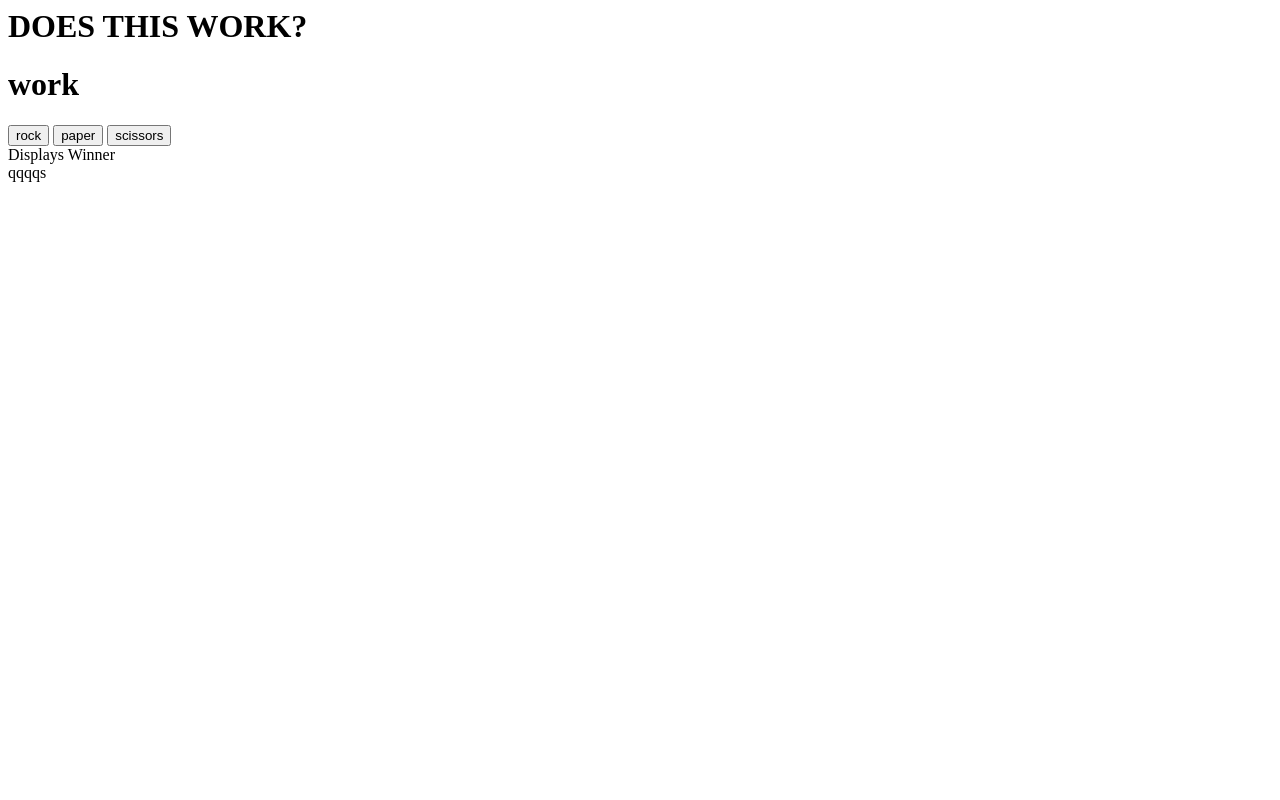
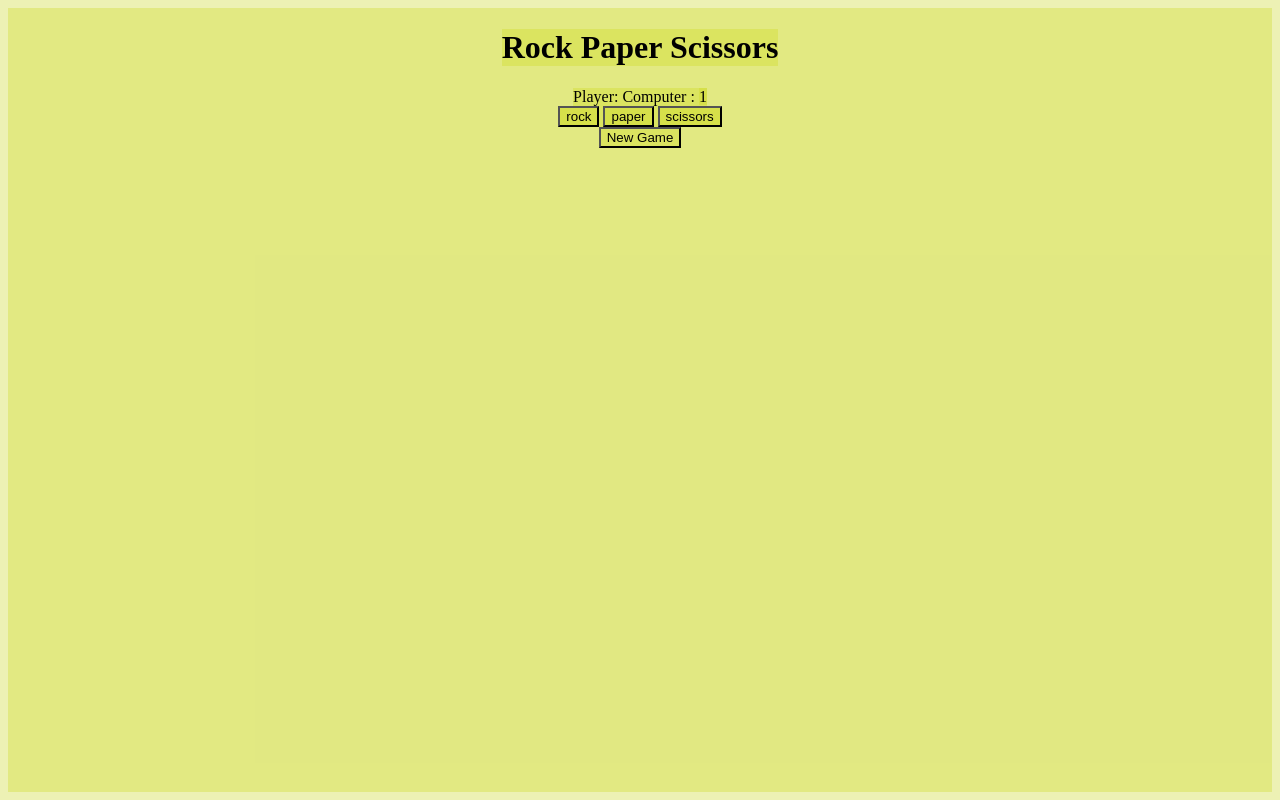
Before and after one commit to willruales/Rock-Paper-Scissors, a plain HTML site: page RPS/index.html in a window 1280 px wide. Both pictures are taken after a click on the button "rock". Drawn offline with Linux system fonts and the light colour scheme.

Commit message:
commit before merge

```diff
--- a/RPS/index.html
+++ b/RPS/index.html
@@ -4,21 +4,26 @@
   <meta charset="UTF-8" />
   <meta http-equiv="X-UA-Compatible" content="IE=edge" />
   <meta name="viewport" content="width=device-width, initial-scale=1.0" />
-
+  <link rel="stylesheet" href="style.css">
   <title>ROCK PAPER SCISSORS</title>
 </head>
 
 <body>
-  <h1>DOES THIS WORK?</h1>
-  <h1>work</h1>
-  <button id="rock">rock</button>
-  <button id="paper">paper</button>
-  <button id="scissors">scissors</button>
 
-  <div> Displays Winner</div>
+  <h1>Rock Paper Scissors</h1>
+  <div id="scoreShow"> Player: <span id="playerScore"></span> Computer : <span id="computerScore"> </span></div>
+
+
+  <div id="buttons">
+    <button id="rock">rock</button>
+    <button id="paper">paper</button>
+    <button id="scissors">scissors</button>
+  </div>
+
+  <div id="winner"></div>
+  <button id="reset">New Game</button>
 
   <script src="playgame.js"></script>
 </body>
 
 </html>
-qqqqs
--- a/RPS/playgame.js
+++ b/RPS/playgame.js
@@ -1,13 +1,23 @@
-let buttonArray = document.querySelectorAll('Button');
+let buttonArray = document.querySelectorAll('#buttons');
+let result = document.querySelector('#winner');
+let resetButton = document.querySelector('#reset');
+let playerScore = document.querySelector('#playerscore');
+// let userScore = document.querySelector('#score');
+let computerScore = document.querySelector('#computerscore');
+// let resetButton = document.q
 
 
-let arr = []
+const scoreboard = {
+  player: 0,
+  computer: 0
+};
 
 function play(e) {
   const userChoice = e.target.id;
   const computerChoice = getcomputerchoice();
   const winner = getWinner(userChoice, computerChoice);
-  console.log(userChoice, computerChoice, winner)
+  //console.log(userChoice, computerChoice, winner);
+  showWinner(winner)
 
 }
 
@@ -19,15 +29,42 @@ function getcomputerchoice(min, max) {
   else return 'scissors';
 }
 
-function getWinner(user, computer) {
+function getWinner(u, c) {
 
-  if (user === 'paper' && computer === 'rock' || user === 'rock' && computer === 'scissors' || user === 'scissors' && computer === 'paper') { return 'win' }
-  else if (user === 'rock' && computer === 'paper' || user === 'paper' && computer === 'scissors' || user === 'scissors' && computer === 'rock') { return 'lose' }
-  else if (user === computer) { return 'draw' }
+  if (u === 'paper' && c === 'rock' || u === 'rock' && c === 'scissors' || u === 'scissors' && c === 'paper') { scoreboard.player++, playerScore.innerHTML = `${scoreboard.player}` }
+  else if (u === 'rock' && c === 'paper' || u === 'paper' && c === 'scissors' || u === 'scissors' && c === 'rock') { scoreboard.computer++, computerScore.innerHTML = `${scoreboard.computer}` }
+  // else scoreboard.player++, scoreboard.computer++
+  else console.log('draw')
 
-  else return alert('please try again!');//make return
+
+}
+function showWinner() {
+  console.log(scoreboard.player, scoreboard.computer)
+  if (scoreboard.player === 5) {
+    console.log("you win")
+    result.innerHTML = 'you win! play again?'
+    buttonArray.forEach((buttonArray) => { buttonArray.removeEventListener('click', play) })
+  }
+  else if (scoreboard.computer === 5) {
+    console.log('you lose!, play again?')
+    result.innerHTML = 'you lose'
+    buttonArray.forEach((buttonArray) => { buttonArray.removeEventListener('click', play) })
+  }
+
 
 }
 
+function resetscore() {
+  scoreboard.player = 0;
+  scoreboard.computer = 0;
+  playerScore.innerHTML = `${scoreboard.player}`
+  computerScore.innerHTML = `${scoreboard.computer}`
+  result.innerHTML = " "
+
+  buttonArray.forEach((buttonArray) => { buttonArray.addEventListener('click', play) })
+}
+
+
 
 buttonArray.forEach((buttonArray) => { buttonArray.addEventListener('click', play) })
+resetButton.addEventListener('click', resetscore)
--- /dev/null
+++ b/RPS/style.css
@@ -0,0 +1,16 @@
+* {
+    background-color: rgba(202, 214, 28, 0.329);
+}
+
+body {
+    display: flex;
+    flex-direction: column;
+    align-items: center;
+    align-content: center;
+    padding-left: 25%;
+    padding-right: 25%;
+}
+
+#buttons {
+    display: block;
+}
```
